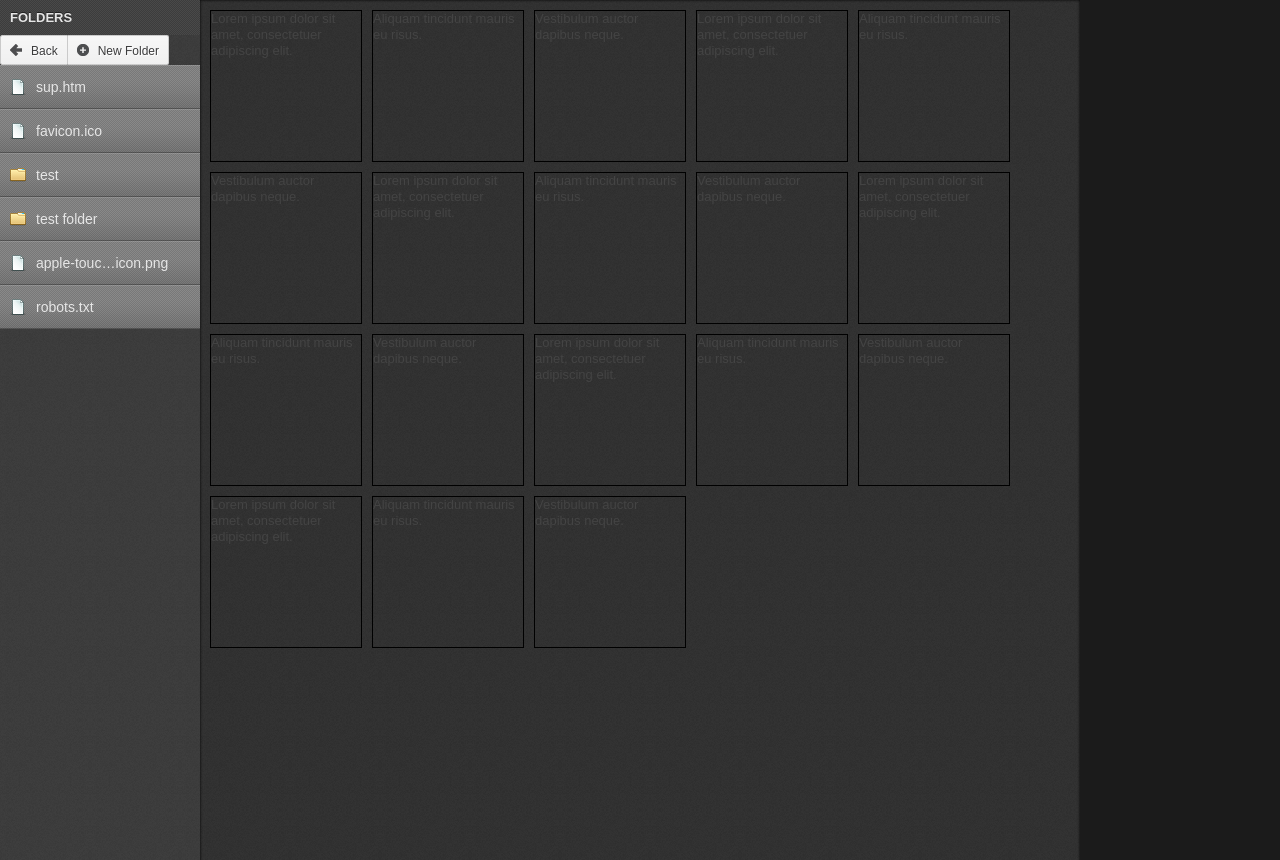
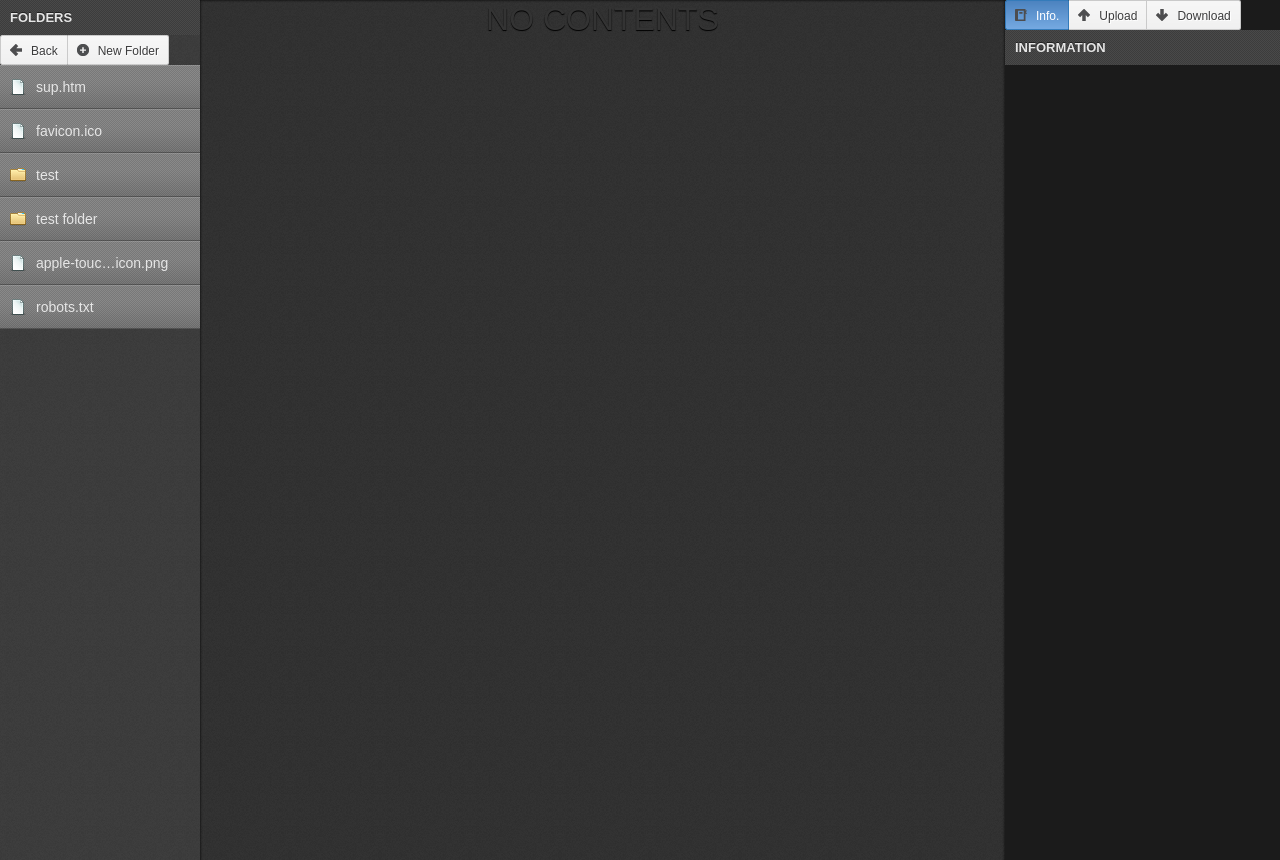
Before and after one commit to twmulloy/File-Manager, a CodeIgniter app: page / in a window 1280 px wide. Shown: the part 30-890 px from the top of the page. Run offline with CodeIgniter, Linux system fonts and the light colour scheme; some libraries are stand-ins or nearby versions.

Commit message:
more work

```diff
--- a/application/manager/controllers/home.php
+++ b/application/manager/controllers/home.php
@@ -17,8 +17,11 @@ class Home extends CI_Controller {
 		#die;
 		$data['tree'] = $this->load->view('tree', $tree, true);
 
-		// get root stack
-		#$content['stack'] =
+		// get file stack
+		$data['stack'] = $this->load->view('stack', null, true);
+
+		// information, upload queue, export panes
+		$data['pane'] = $this->load->view('pane', null, true);
 
 		$data['partial'] = $this->load->view('layout/frame', $data, true);
 		$this->load->view($this->config->item('default_layout'), $data);
--- a/application/manager/views/layout/frame.php
+++ b/application/manager/views/layout/frame.php
@@ -11,27 +11,7 @@
 			<div class="col1wrap">
 				<div id="c" class="col1 partial">
 					<span class="loading">Loading...</span>
-					<ul class="stack">
-						<li>Lorem ipsum dolor sit amet, consectetuer adipiscing elit.</li>
-						<li>Aliquam tincidunt mauris eu risus.</li>
-						<li>Vestibulum auctor dapibus neque.</li>
-						<li>Lorem ipsum dolor sit amet, consectetuer adipiscing elit.</li>
-						<li>Aliquam tincidunt mauris eu risus.</li>
-						<li>Vestibulum auctor dapibus neque.</li>
-						<li>Lorem ipsum dolor sit amet, consectetuer adipiscing elit.</li>
-						<li>Aliquam tincidunt mauris eu risus.</li>
-						<li>Vestibulum auctor dapibus neque.</li>
-						<li>Lorem ipsum dolor sit amet, consectetuer adipiscing elit.</li>
-						<li>Aliquam tincidunt mauris eu risus.</li>
-						<li>Vestibulum auctor dapibus neque.</li>
-						<li>Lorem ipsum dolor sit amet, consectetuer adipiscing elit.</li>
-						<li>Aliquam tincidunt mauris eu risus.</li>
-						<li>Vestibulum auctor dapibus neque.</li>
-						<li>Lorem ipsum dolor sit amet, consectetuer adipiscing elit.</li>
-						<li>Aliquam tincidunt mauris eu risus.</li>
-						<li>Vestibulum auctor dapibus neque.</li>
-					</ul>
-
+					<?=$stack?>
 				</div><!-- end middle -->
 			</div>
 
@@ -42,6 +22,7 @@
 
 			<div id="e" class="col3 partial">
 				<span class="loading">Loading...</span>
+				<?=$pane?>
 
 			</div><!-- end right-->
 
--- /dev/null
+++ b/application/manager/views/pane.php
@@ -0,0 +1,28 @@
+<div class="control">
+	<a class="button left information active" href="#"><span class="icon book"></span>Info.</a><a class="button middle upload" href="#"><span class="icon uparrow"></span>Upload</a><a class="button right download" href="#"><span class="icon downarrow"></span>Download</a>
+</div>
+
+<div class="pane">
+	<div id="pane-info">
+		<h3>Information</h3>
+
+
+	</div>
+
+	<div id="pane-upload">
+		<h3>Upload Queue</h3>
+		<ul class="queue">
+
+		</ul>
+	</div>
+
+	<!-- droppable region -->
+	<div id="pane-download" class="droppable">
+		<h3>Download Queue</h3>
+		<ul class="queue">
+
+		</ul>
+
+	</div>
+	<!-- end droppable region -->
+</div>
--- /dev/null
+++ b/application/manager/views/stack.php
@@ -0,0 +1,11 @@
+<?php if(isset($stack)): ?>
+<ul class="stack">
+	<?php foreach($stack as $item): ?>
+	<li>Lorem ipsum dolor sit amet, consectetuer adipiscing elit.</li>
+	<?php endforeach; ?>
+</ul>
+<?php else: ?>
+<div class="silhouette">
+	<p>No contents</p>
+</div>
+<?php endif; ?>
--- a/css/admin.css
+++ b/css/admin.css
@@ -127,7 +127,9 @@ body{
 	padding-bottom:1em;
 }
 .col1 {
-	margin:0 200px;
+	margin:0;
+	margin-left: 200px; /* width of .col2 */
+	margin-right: 275px; /* width of .col3 */
 	position:relative;
 	left:200%;
 	overflow:hidden;
@@ -142,7 +144,7 @@ body{
 .col3 {
 	float:left;
 	float:right;
-	width:200px;
+	width:275px;
 	margin-right:0px;
 	position:relative;
 	left:50%;
@@ -216,8 +218,8 @@ body{
 */
 /* vertical list */
 #frame .list{
+	position: absolute;
 	width: 200px;
-	position: absolute;
 }
 #frame .list > li{
 	background: #777 url('img/bg.list.item.png') repeat-x;
@@ -235,6 +237,25 @@ body{
 	display: block;
 	line-height: 44px;
 	padding: 0 10px;
+}
+
+/* panes and pane lists */
+#frame .pane > div{
+	position: absolute;
+	width: 275px; /* width of right column */
+	z-index: 1;
+}
+
+#pane-info{
+	margin-left: 0px; /* increment each pane n * width (275px) */
+}
+
+#pane-upload{
+	margin-left: 275px;
+}
+
+#pane-download{
+	margin-left: 550px;
 }
 
 /* icons */
@@ -256,3 +277,15 @@ body{
 #frame .list .icon.file{
 	background-image: url('img/document.png');
 }
+
+/* background information */
+#frame .silhouette{
+	text-align: center;
+}
+#frame .silhouette p{
+	color: #333;
+	font-size: 32px;
+	text-shadow: #000 0px 1px 1px;
+	text-transform: uppercase;
+
+}
--- a/js/script.js
+++ b/js/script.js
@@ -26,10 +26,10 @@ $(function(){
 
 
 
-	/* directory tree */
+	/* directory tree, left pane */
 	var treePosition = 0;
 	// move backward through tree
-	$('.button.back').click(function(){
+	$('.control .button.back', '#w').click(function(){
 		var parent = $(this).closest('.partial'),
 				tree = parent.children('.list');
 
@@ -48,7 +48,7 @@ $(function(){
 	});
 
 	// move forward through tree
-	$('a.folder', '.list').live('click', function(){
+	$('.list a.folder', '#w').live('click', function(){
 
 		// change button state
 		$(this).addClass('active').find('.icon.folder').removeClass('folder').addClass('folder-open');
@@ -101,12 +101,12 @@ $(function(){
 	});
 
 	// files in tree
-	$('a.file', '.list').live('click', function(){
+	$('.list a.file', '#w').live('click', function(){
 		alert('i am a file');
 		return false;
 	});
 
-
+	// new folder
 	$('.dialog-inline').inlineDialog({
 		content: $('<input/>'),
 		buttons: {
@@ -118,6 +118,30 @@ $(function(){
 			}
 		}
 	});
+
+	// right panel
+	$('.control .button', '#e').click(function(){
+		var parent = $(this).closest('.partial'),
+			index = $(this).index(),
+			width = $('.pane > div', parent).width();
+
+		// reset active pane
+		$('.active', parent).removeClass('active');
+		// set active
+		$(this).addClass('active');
+
+		// position proper pane
+		$('.pane', parent).animate({
+			'marginLeft': -index*width
+		}, 500);
+
+		return false;
+	});
+
+	// download queue pane is droppable
+	$('#pane-download', '#e').droppable();
+
+
 
 	// css3 submit buttons
 	$('.submit').click(function(){
```
Also changed, not shown: application/manager/controllers/partial/pane.php (added, +25 -0 lines), application/manager/controllers/partial/stack.php (added, +25 -0 lines).
